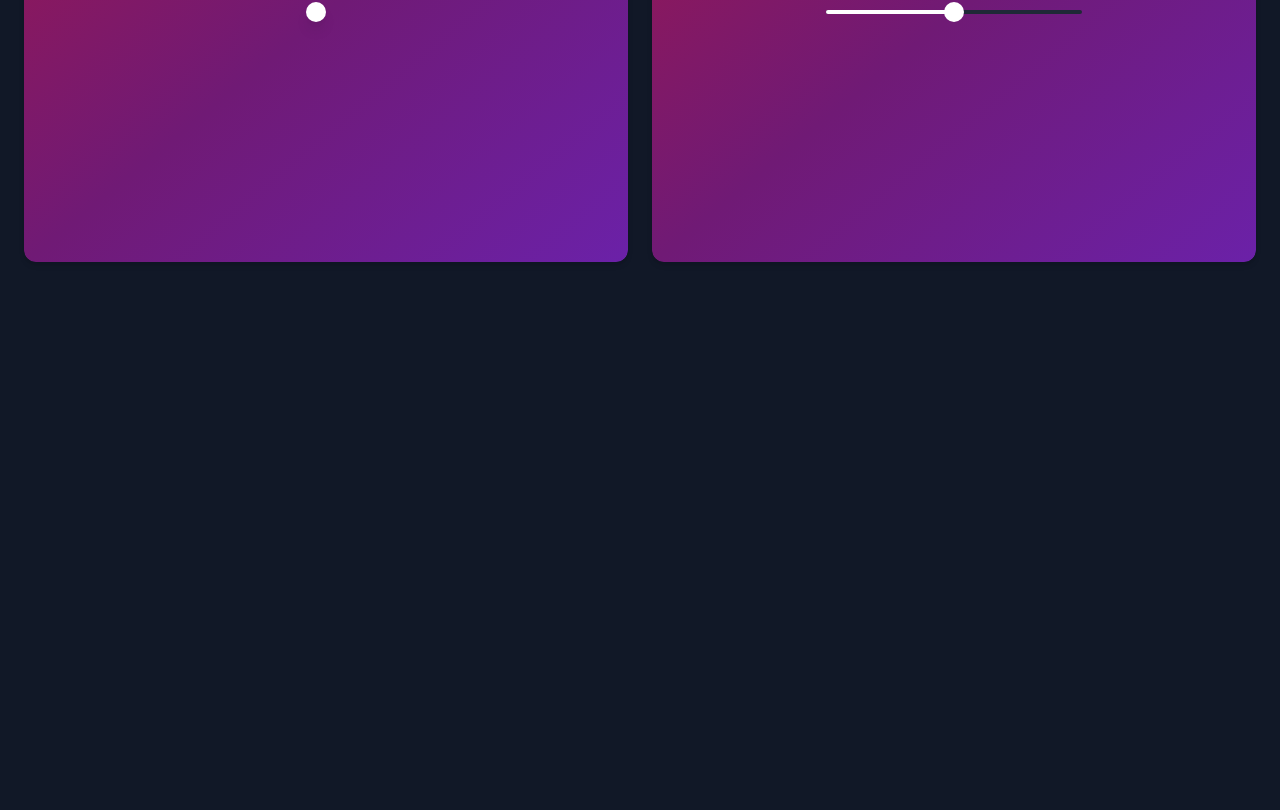
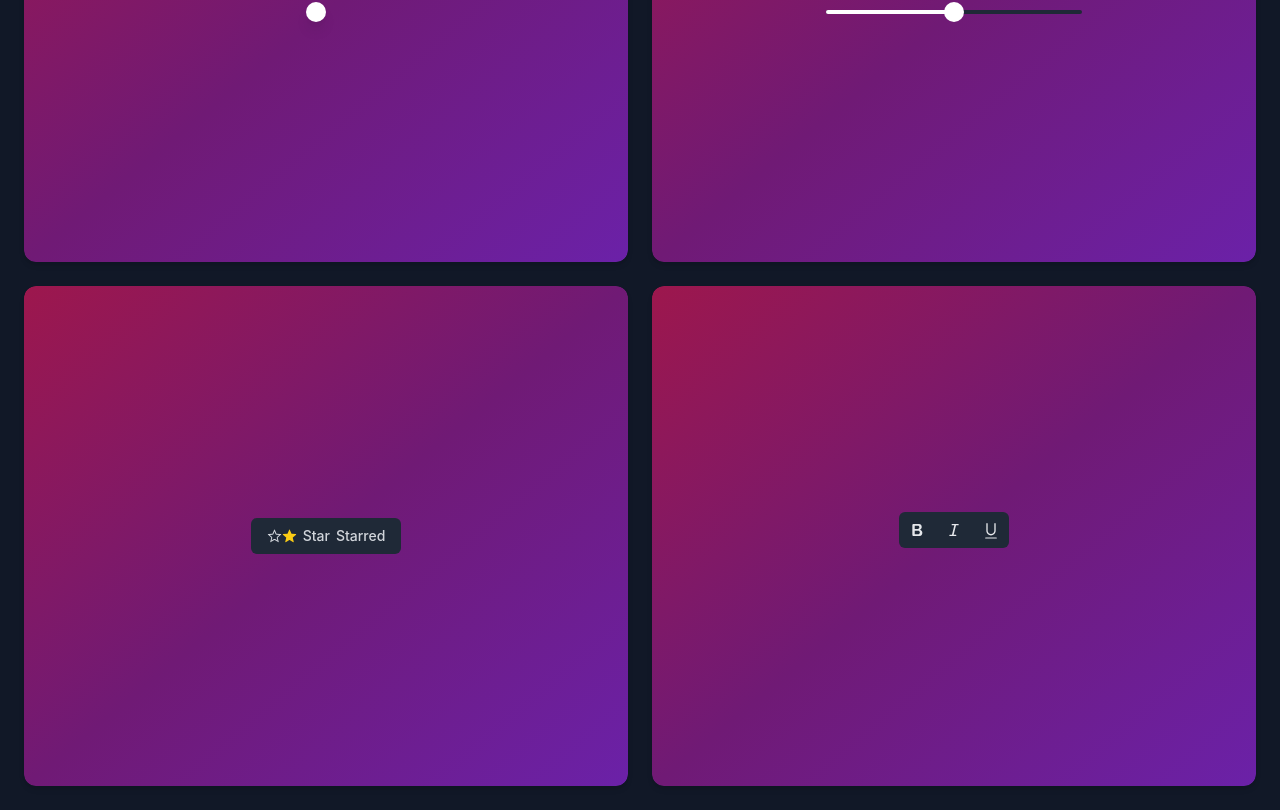
Before and after one commit to ecklf/tailwindcss-radix, a Next.js app in the folder demo/: page / in a window 1280 px wide. Shown: the part 904-1714 px from the top of the page. Before the commit the page ends 1190 px from the top, so only its background shows below. Built offline with nearby package versions, Linux system fonts and the light colour scheme; a web font is replaced by a local one; what tailwindcss-radix would draw is missing.

Commit message:
feat(demo): add new components

```diff
--- a/demo/pages/index.tsx
+++ b/demo/pages/index.tsx
@@ -5,6 +5,8 @@ import Accordion from "../components/Accordion";
 import DropdownMenu from "../components/DropdownMenu";
 import Slider from "../components/Slider";
 import Switch from "../components/Switch";
+import Toggle from "../components/Toggle";
+import ToggleGroup from "../components/ToggleGroup";
 
 interface Props {}
 
@@ -92,6 +94,7 @@ const Demo = (props: Props) => {
             </div>
           </div>
         </div>
+
         <div className="w-full h-[500px]">
           <div className="relative flex items-center justify-center w-full h-full px-6 overflow-hidden shadow-md rounded-xl">
             <div className="absolute inset-0 rounded-xl bg-gradient-to-br from-pink-600 via-fuchsia-800 to-purple-600 dark:from-pink-800 dark:via-fuchsia-900 dark:to-purple-800" />
@@ -100,16 +103,34 @@ const Demo = (props: Props) => {
             </div>
           </div>
         </div>
+
         <div className="w-full h-[500px]">
           <div className="relative flex items-center justify-center w-full h-full px-6 overflow-hidden shadow-md rounded-xl">
             <div className="absolute inset-0 rounded-xl bg-gradient-to-br from-pink-600 via-fuchsia-800 to-purple-600 dark:from-pink-800 dark:via-fuchsia-900 dark:to-purple-800" />
             <Switch />
           </div>
         </div>
+
         <div className="w-full h-[500px]">
           <div className="relative flex items-center justify-center w-full h-full px-6 overflow-hidden shadow-md rounded-xl">
             <div className="absolute inset-0 rounded-xl bg-gradient-to-br from-pink-600 via-fuchsia-800 to-purple-600 dark:from-pink-800 dark:via-fuchsia-900 dark:to-purple-800" />
             <Slider />
+          </div>
+        </div>
+
+        <div className="w-full h-[500px]">
+          <div className="relative flex items-center justify-center w-full h-full px-6 overflow-hidden shadow-md rounded-xl">
+            <div className="absolute inset-0 rounded-xl bg-gradient-to-br from-pink-600 via-fuchsia-800 to-purple-600 dark:from-pink-800 dark:via-fuchsia-900 dark:to-purple-800" />
+            <Toggle />
+          </div>
+        </div>
+
+        <div className="w-full h-[500px]">
+          <div className="relative flex items-center justify-center w-full h-full px-6 overflow-hidden shadow-md rounded-xl">
+            <div className="absolute inset-0 rounded-xl bg-gradient-to-br from-pink-600 via-fuchsia-800 to-purple-600 dark:from-pink-800 dark:via-fuchsia-900 dark:to-purple-800" />
+            <div className="z-10">
+              <ToggleGroup />
+            </div>
           </div>
         </div>
       </div>
```
